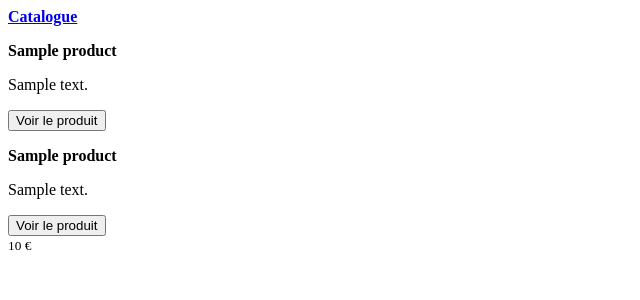
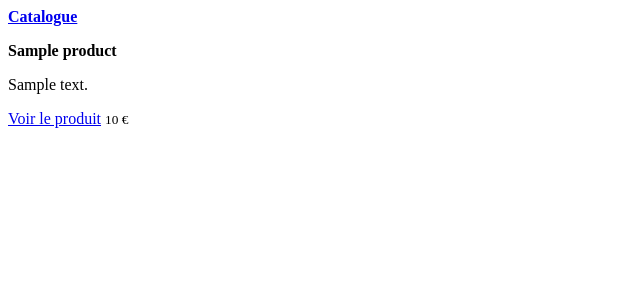
Before and after one commit to ChrisTruc/basicEcommerce, a Symfony app: template templates/catalog/index.html.twig in a window 1280 px wide. Shown: the top 300 px of the page, without its empty margins (0-640 px from the left). Run offline with Twig, Linux system fonts and the light colour scheme; the template is opened without the code that fills it: most values are stand-ins (such as "Sample title", 1, 10 or a date in 2020); some libraries are stand-ins or nearby versions.

Commit message:
add route homepage to show page product and fix bug

```diff
--- a/templates/catalog/index.html.twig
+++ b/templates/catalog/index.html.twig
@@ -3,7 +3,6 @@
 {% block title %}Homepage{% endblock %}
 
 {% block body %}
-<main role="main">
 <div class="album py-5 bg-light">
     <div class="container">
         <div class="row">
@@ -14,14 +13,7 @@
                         <p class="card-text"><b>{{ product.name }}</b></p>
                         <p class="card-text">{{ product.description }}</p>
                         <div class="d-flex justify-content-between align-items-center">
-                                <div class="btn-group">
-                                    <button type="button" class="btn btn-sm btn-outline-secondary">Voir le produit</button>
-                            <p class="card-text"><b>{{ product.name }}</b></p>
-                            <p class="card-text">{{ product.description }}</p>
-                            <div class="d-flex justify-content-between align-items-center">
-                                <div class="btn-group">
-                                    <button type="button" class="btn btn-sm btn-outline-secondary">Voir le produit</button>
-                                </div>
+                            <a class="btn btn-info" href="{{ path('show', { 'id': product.id }) }}">Voir le produit</a>
                             <small class="text-muted">{{ product.price }} &euro;</small>
                         </div>
                     </div>
@@ -31,5 +23,4 @@
         </div>
     </div>
 </div>
-</main>
 {% endblock %}
--- a/templates/catalog/show.html.twig
+++ b/templates/catalog/show.html.twig
@@ -3,8 +3,7 @@
 {% block title %}Fiche Produit{% endblock %}
 
 {% block body %}
-<div class="container pt-5">
-    <div class="row">
+<div class="row pt-5">
     <div class="col-md-12" align="center">
         <div class="col-item">
             <div class="photo">
@@ -24,5 +23,4 @@
         </div>
     </div>
 </div>
-</div>
 {% endblock %}
```
Lines whose indentation alone changed are shown as unchanged.
